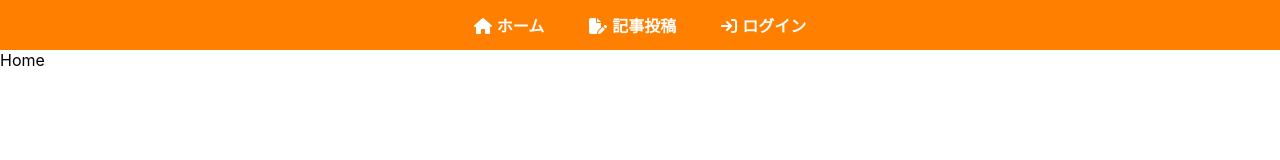
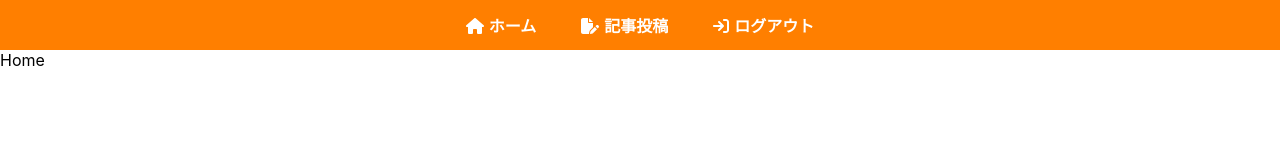
Before and after one commit to mkhkshibata/blog_app, a React (Create React App) app: page / in a window 1280 px wide. Shown: the top 160 px of the page. Built offline with nearby package versions, Linux system fonts and the light colour scheme.

Commit message:
ログイン/ログアウトで出し分ける

```diff
--- a/src/components/Navbar.js
+++ b/src/components/Navbar.js
@@ -17,10 +17,16 @@ const Navbar = ({ isAuth }) => {
 				<FontAwesomeIcon icon={faFilePen} />
 				記事投稿
 			</Link>
-			<Link to="/login">
-				<FontAwesomeIcon icon={faArrowRightToBracket} />
-				ログイン
-			</Link>
+			{ !isAuth
+				? <Link to="/login">
+						<FontAwesomeIcon icon={faArrowRightToBracket} />
+						ログイン
+					</Link>
+				: <Link to="/logout">
+						<FontAwesomeIcon icon={faArrowRightToBracket} />
+						ログアウト
+					</Link>
+			}
 		</nav>
 	)
 }
```
